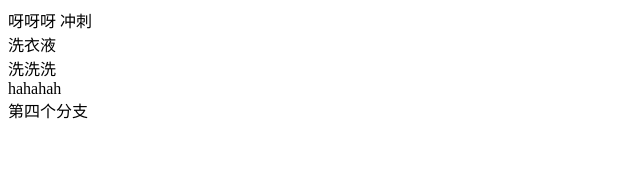
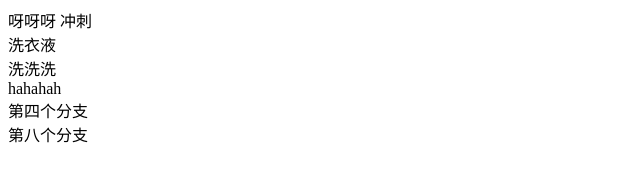
Before and after one commit to yangxiaomin0448/five5599, a plain HTML site: page index.html in a window 1280 px wide. Shown: the full height of the page, 0-640 px from the left. Drawn offline with Linux system fonts and the light colour scheme.

Commit message:
第八个分支

```diff
--- a/index.html
+++ b/index.html
@@ -14,6 +14,7 @@
     <div>洗洗洗</div>
     <div>hahahah</div>
     <div>第四个分支</div>
+    <div>第八个分支</div>
 </body>
 
 </html>
```
